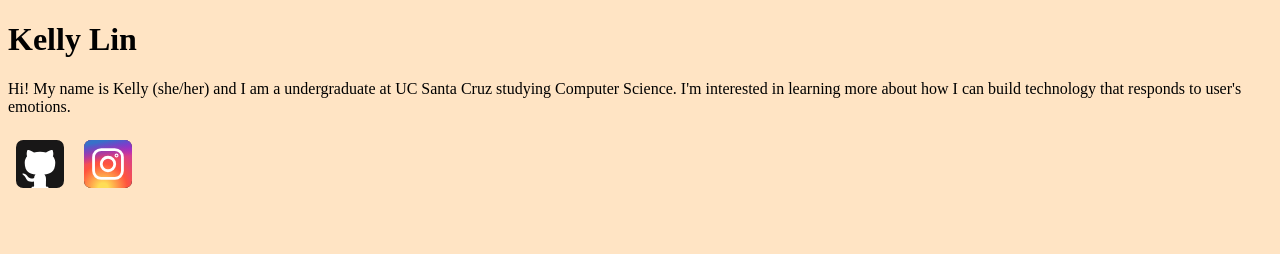
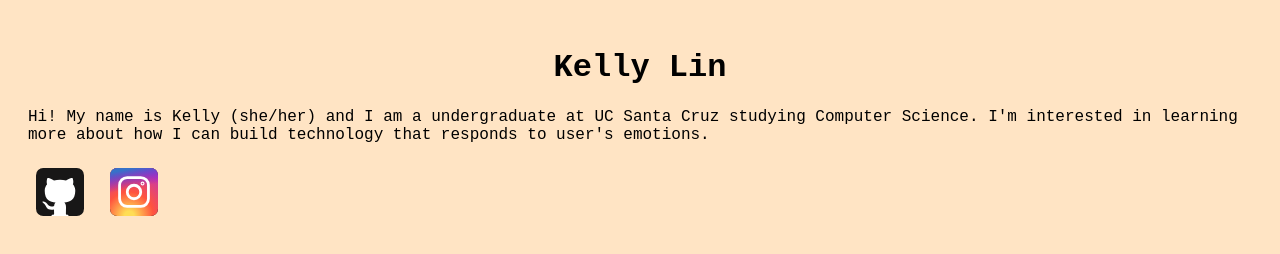
Before and after one commit to linkelly/website, a plain HTML site: page index.html in a window 1280 px wide. Drawn offline with Linux system fonts and the light colour scheme.

Commit message:
add: fixed links and font

```diff
--- a/index.html
+++ b/index.html
@@ -12,8 +12,7 @@
     <main>
         <h1>Kelly Lin</h1>
         <p>Hi! My name is Kelly (she/her) and I am a undergraduate at UC Santa Cruz studying Computer Science. I'm interested in learning more about how I can build technology that responds to user's emotions.</p>
-
-        <a href="https://github.com/kellylin118"><img class="socialicon"src="github.svg"></a>
+        <a href="https://github.com/linkelly"><img class="socialicon"src="github.svg"></a>
         <a href="https://instagram.com/linkellyyy"><img class="socialicon"src="instagram.svg"></a>
 
     </main>
--- a/style.css
+++ b/style.css
@@ -1,5 +1,11 @@
 body, html{
     background-color: bisque;
+    padding: 10px;
+    font-family: 'Courier New', Courier, monospace;
+}
+h1{
+    text-align: center;
+    font-weight: 500px;
 }
 .socialicon{
     width:3em;
```
